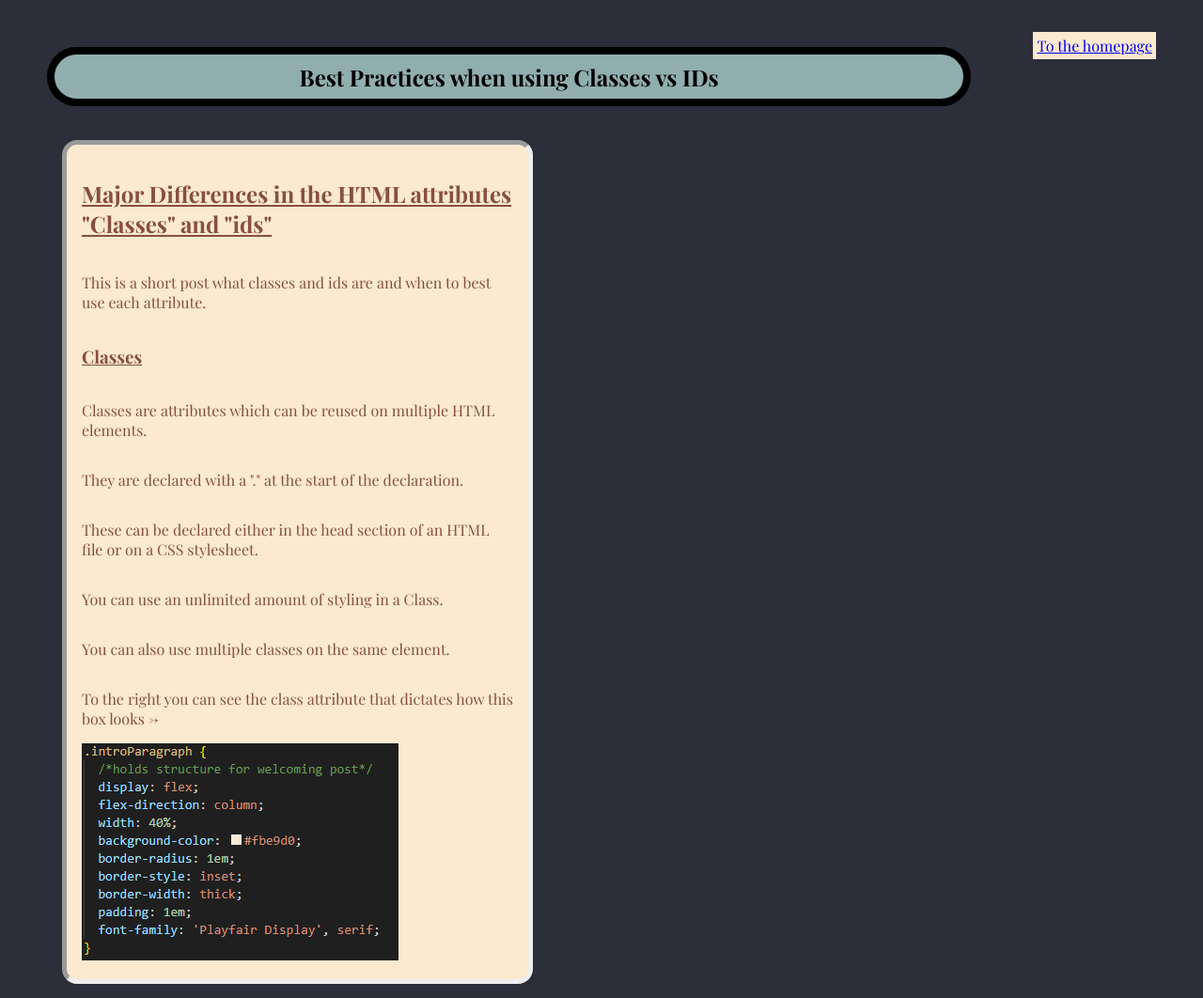
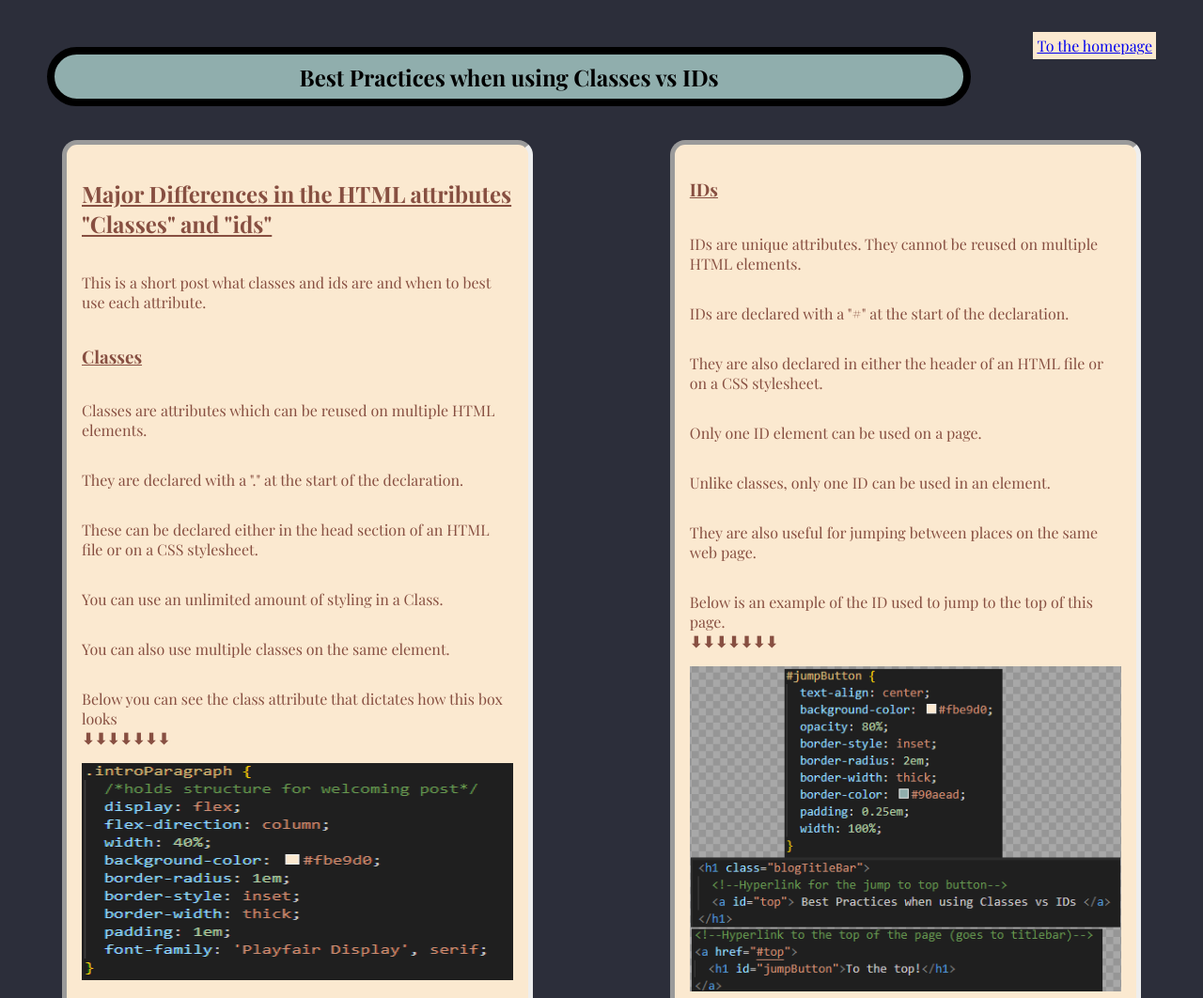
Before and after one commit to jack-gloyer/jack-gloyer.github.io, a plain HTML site: page blog/html-css.html in a window 1280 px wide. Shown: the top 1062 px of the page at 94% size. Drawn offline with nearby package versions, Linux system fonts and the light colour scheme; a web font is replaced by a local one.

Commit message:
fix positioning of blog boxes. yay! broke index page positions though. oh no!

```diff
--- a/blog/html-css.html
+++ b/blog/html-css.html
@@ -28,17 +28,16 @@
     }
   </style>
   <body class="container">
+  <!--Hyperlink for the jump to top button-->
+  <a id="top"></a>
     <article>
       <!--Return to homepage button-->
       <nav class="homepageLink">
         <a href="/index.html">To the homepage</a>
       </nav>
-      <h1 class="blogTitleBar">
-        <!--Hyperlink for the jump to top button-->
-        <a id="top"> Best Practices when using Classes vs IDs </a>
-      </h1>
+      <h1 class="blogTitleBar">Best Practices when using Classes vs IDs</h1>
       <div class="mainLayout">
-        <main class="introParagraph">
+        <div class="introParagraph">
           <h2>
             <ins
               ><b
@@ -65,16 +64,13 @@
           <p>You can use an unlimited amount of styling in a Class.</p>
           <p>You can also use multiple classes on the same element.</p>
           <p>
-            To the right you can see the class attribute that dictates how this
-            box looks <b>-></b>
+            Below you can see the class attribute that dictates how this
+            box looks <br>
+            <b>⬇⬇⬇⬇⬇⬇⬇</b>
           </p>
-          <div class="mainlayout">
             <img class="blogImage" src="/images/class_example.png" />
-          </div>
-        </main>
-      </div>
-      <div class="mainLayout">
-        <main class="introParagraph">
+        </div>
+        <div class="introParagraph">
           <h3>
             <ins><b>IDs</b></ins>
           </h3>
@@ -94,17 +90,18 @@
             page.
           </p>
           <p>
-            On the right is an example of the ID used to jump to the top of this
-            page. ->
+            Below is an example of the ID used to jump to the top of this
+            page. <br>
+            <b>⬇⬇⬇⬇⬇⬇⬇</b>
           </p>
           <div class="mainlayout">
             <img class="blogImage" src="/images/link_to_top_code.png" />
         </article>
-        </main>
       </div>
       <!--Hyperlink to the top of the page (goes to titlebar)-->
       <a href="#top">
         <h1 id="jumpButton">To the top!</h1>
       </a>
+    </div>
   </body>
 </html>
--- a/styles/main.css
+++ b/styles/main.css
@@ -19,6 +19,7 @@
   display: flex;
   justify-content: center;
   align-items: center;
+  flex-wrap: wrap;
   padding: 0.15em;
   margin-top: 0.25em;
   height: 5vh;
@@ -34,15 +35,16 @@
   position: relative;
   display: flex;
   justify-content: space-between;
-  flex-direction: column;
+  flex-direction: row;
   padding: 1em;
   color: #874f41;
 }
 .introParagraph {
   /*holds structure for welcoming post*/
-  poistion: relative;
+  position: relative;
   display: flex;
   flex-direction: column;
+  flex-wrap: wrap;
   width: 40%;
   background-color: #fbe9d0;
   border-radius: 1em;
```
